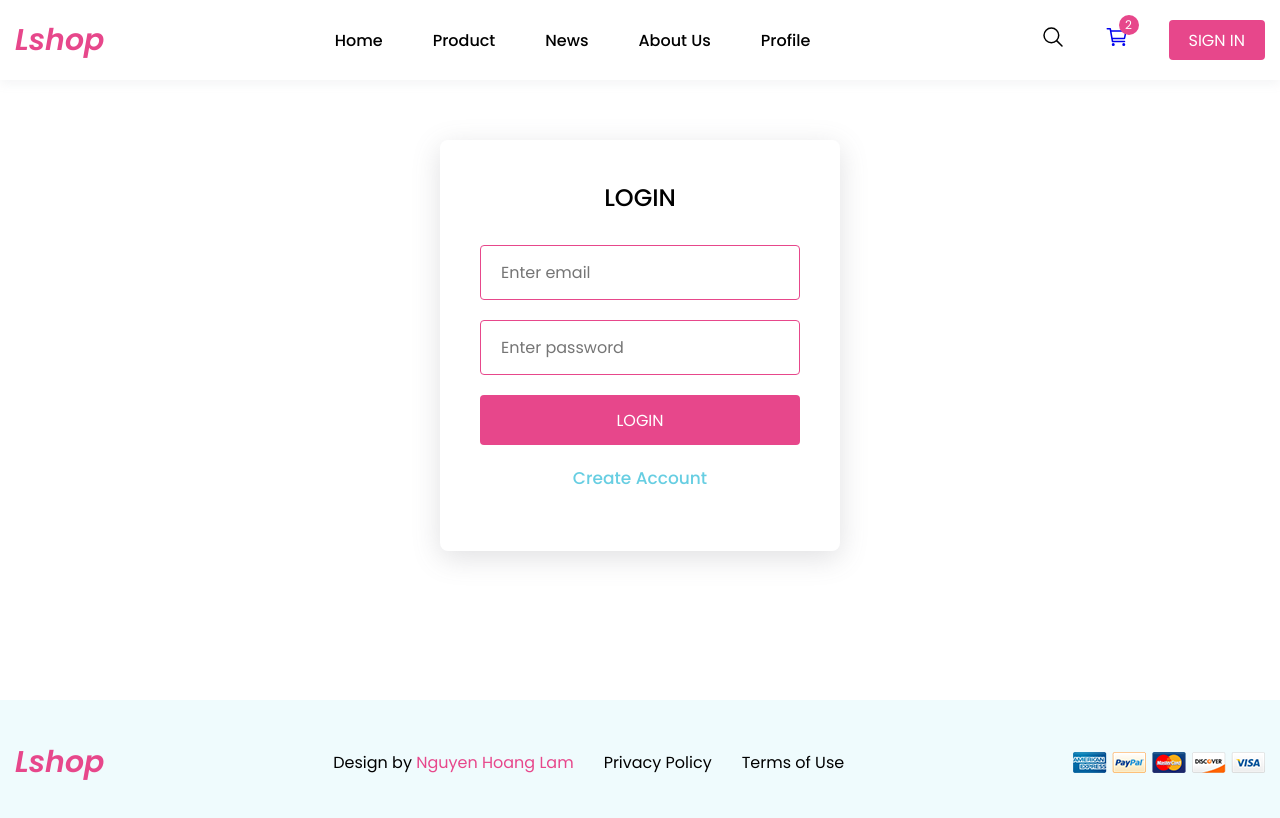
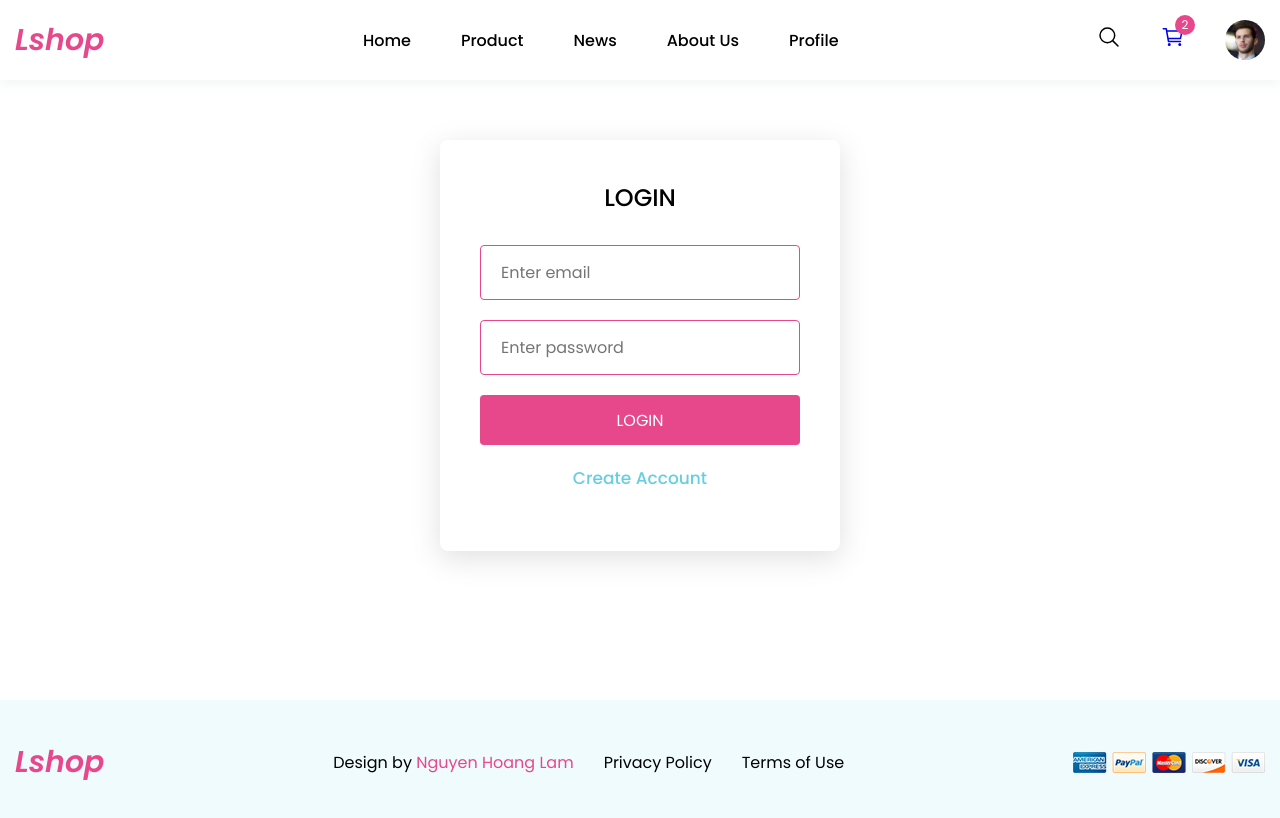
Before and after one commit to lamhoang1256/flower-shopping, a React (Create React App) app: page /login in a window 1280 px wide. Shown: the top 818 px of the page. Built offline with nearby package versions, Linux system fonts and the light colour scheme.

Commit message:
change state isLogin -> false

```diff
--- a/src/Components/Header/Header.jsx
+++ b/src/Components/Header/Header.jsx
@@ -4,7 +4,7 @@ import "./header.scss";
 
 export const Header = () => {
   const [showNavbar, setShowNavbar] = useState(false);
-  const [isLogin, setIsLogin] = useState(true);
+  const [isLogin, setIsLogin] = useState(false);
   //toggle navbar menu
   const handleShowNavbar = () => {
     setShowNavbar(!showNavbar);
--- a/src/Pages/Auth/auth.scss
+++ b/src/Pages/Auth/auth.scss
@@ -5,9 +5,6 @@
     min-height: 500px;
     margin: 60px 0;
   }
-  //label redirect
-  //(page Login -> Create Account )
-  //(page Register -> I have account login)
   .redirect {
     cursor: pointer;
     font-size: 1.7rem;
```
